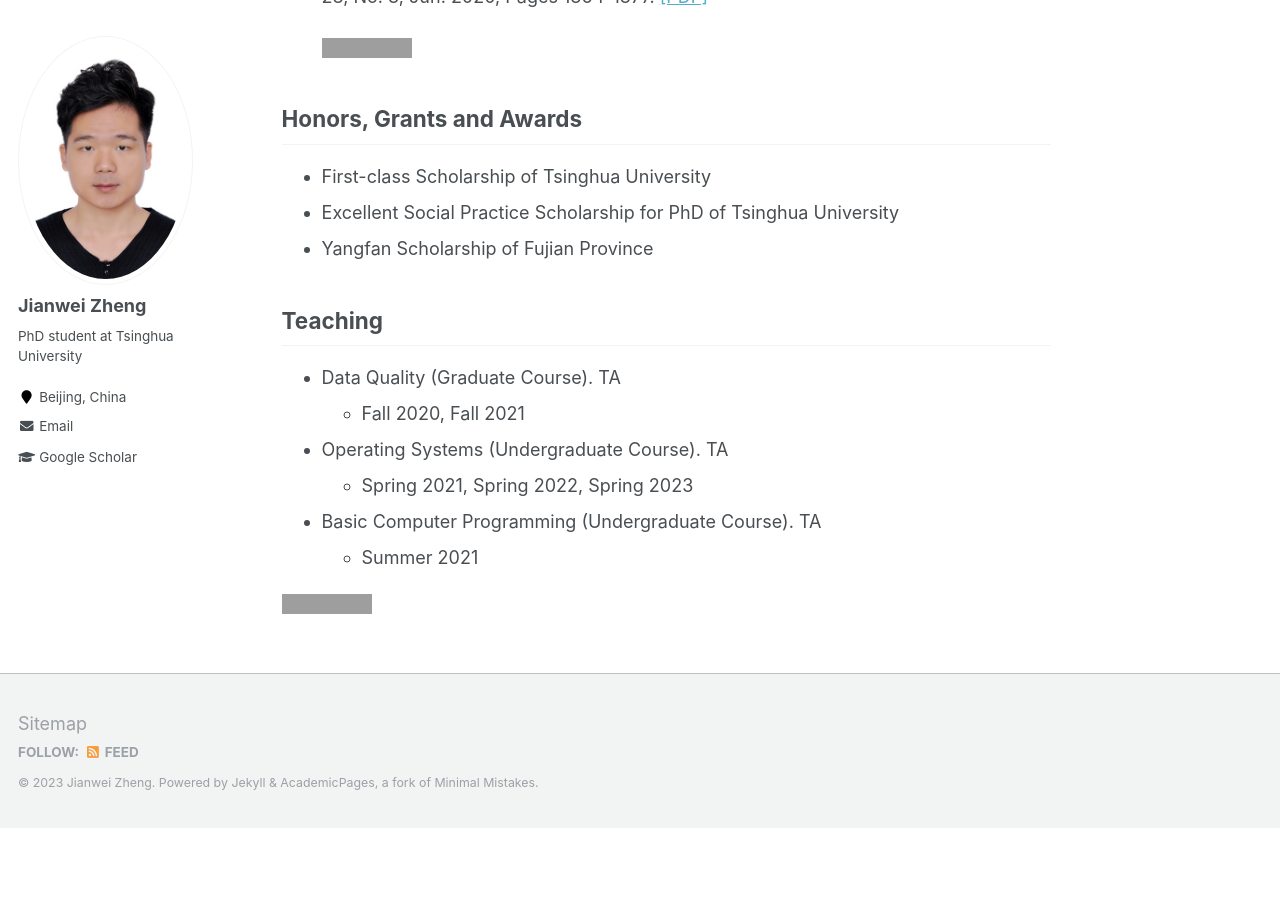
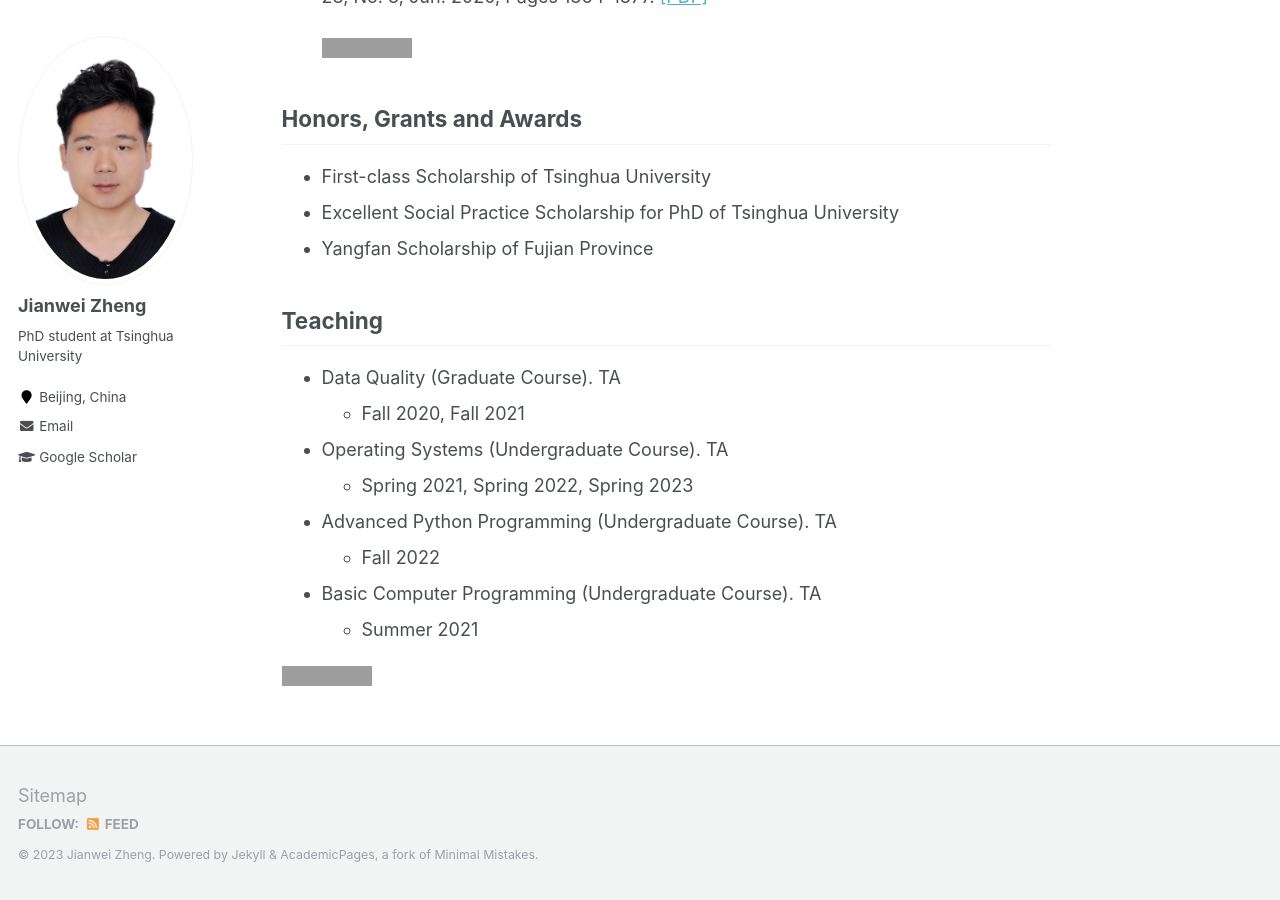
Before and after one commit to jwzheng96/jwzheng96.github.io, a Jekyll site: the page built from _pages/about.md, in a window 1280 px wide and 900 px high, scrolled down 1099 px. Built offline with Jekyll 4.4.1, drawn with Linux system fonts in a browser that asks for light colours; before the commit the page ends 1927 px from its top, so only the background shows below that; grey boxes are pictures that could not be loaded.

Commit message:
update TA info

```diff
--- a/_pages/about.md
+++ b/_pages/about.md
@@ -50,6 +50,8 @@ You can contact me via (zhengjw19@mails.tsinghua.edu.cn), (zhengjw1996@gmail.com
     * Fall 2020, Fall 2021
 * Operating Systems (Undergraduate Course). TA
     * Spring 2021, Spring 2022, Spring 2023
+* Advanced Python Programming (Undergraduate Course). TA
+    * Fall 2022
 * Basic Computer Programming (Undergraduate Course). TA
     * Summer 2021
 
```
Also changed, not shown: main.md (+2 -0 lines).
